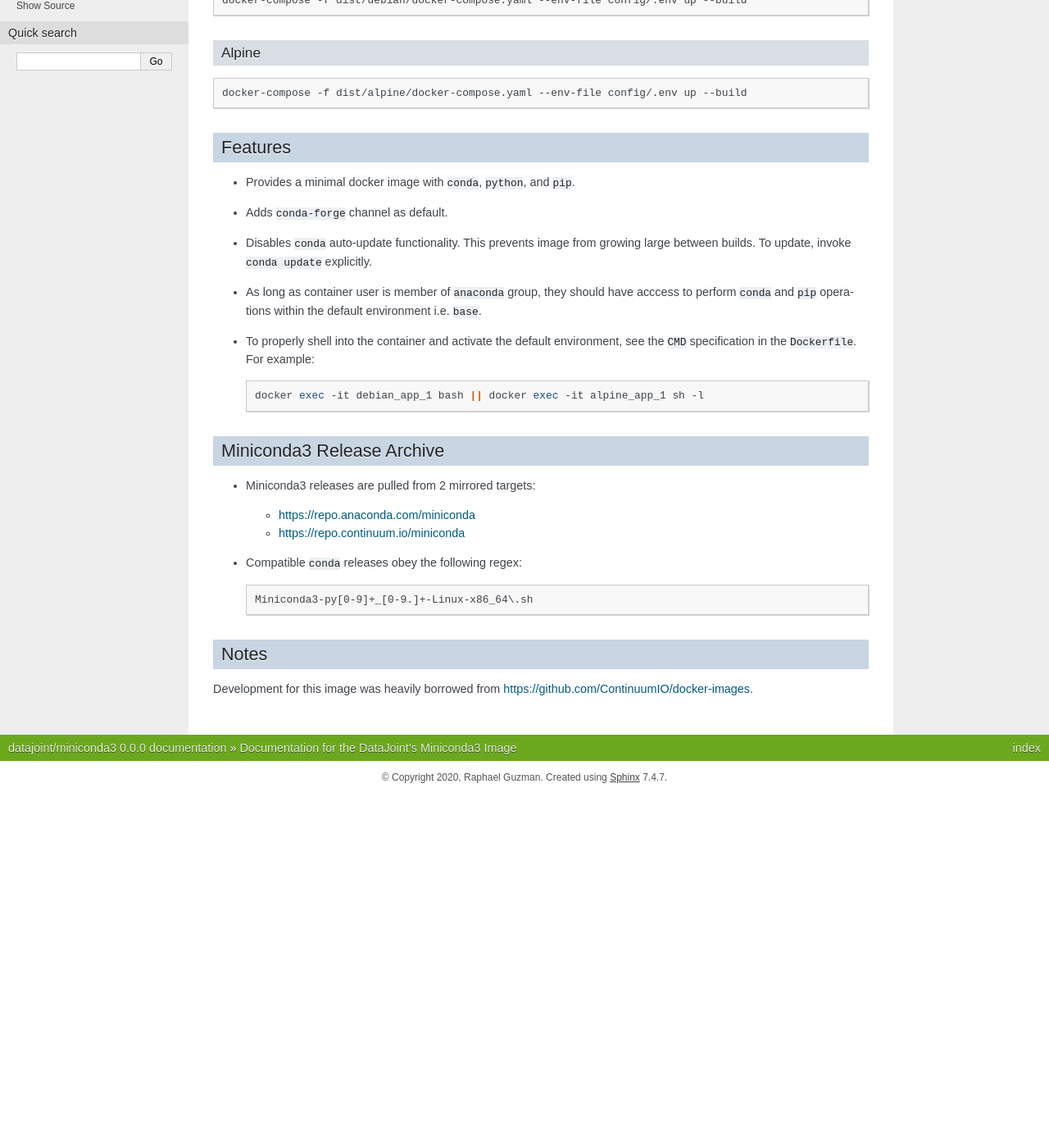
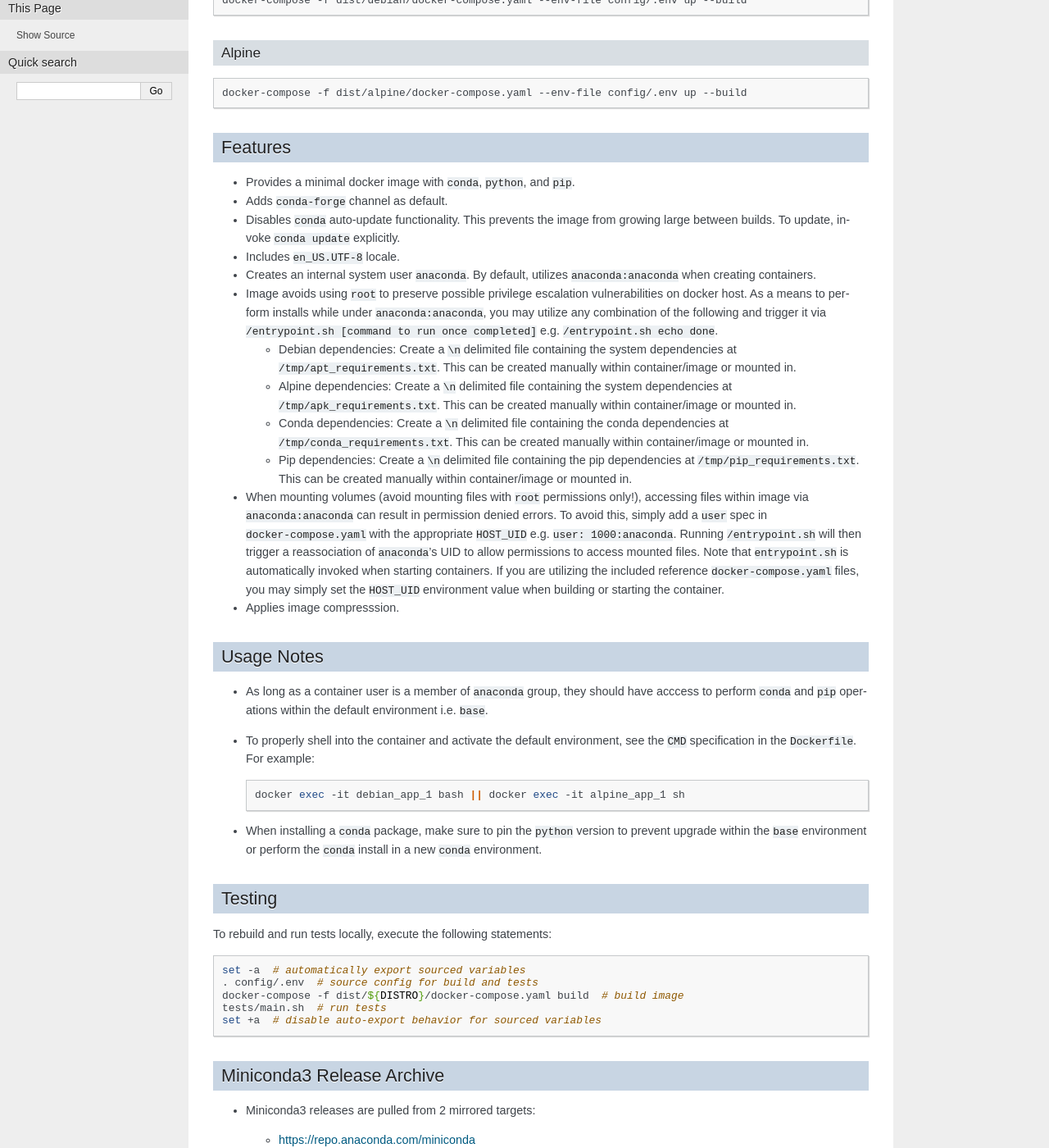
Before and after one commit to guzman-raphael/miniconda3, a Sphinx documentation site: the page built from docs/index.rst, in a window 1280 px wide and 1400 px high, scrolled down 302 px. Shown: the whole window at 82% size. Built offline with Sphinx 7.4.7, drawn with Linux system fonts in a browser that asks for light colours; before the commit the page ends 1270 px from its top, so only the background shows below that; some of the changed text lies outside the part shown.

Commit message:
Fix styling.

```diff
--- a/docs/index.rst
+++ b/docs/index.rst
@@ -28,13 +28,43 @@
 
 - Provides a minimal docker image with ``conda``, ``python``, and ``pip``.
 - Adds ``conda-forge`` channel as default.
-- Disables ``conda`` auto-update functionality. This prevents image from growing large between builds. To update, invoke ``conda update`` explicitly.
-- As long as container user is member of ``anaconda`` group, they should have acccess to perform ``conda`` and ``pip`` operations within the default environment i.e. ``base``.
+- Disables ``conda`` auto-update functionality. This prevents the image from growing large between builds. To update, invoke ``conda update`` explicitly.
+- Includes ``en_US.UTF-8`` locale.
+- Creates an internal system user ``anaconda``. By default, utilizes ``anaconda:anaconda`` when creating containers.
+- Image avoids using ``root`` to preserve possible privilege escalation vulnerabilities on docker host. As a means to perform installs while under ``anaconda:anaconda``, you may utilize any combination of the following and trigger it via ``/entrypoint.sh [command to run once completed]`` e.g. ``/entrypoint.sh echo done``.
+
+  - Debian dependencies: Create a ``\n`` delimited file containing the system dependencies at ``/tmp/apt_requirements.txt``. This can be created manually within container/image or mounted in.
+  - Alpine dependencies: Create a ``\n`` delimited file containing the system dependencies at ``/tmp/apk_requirements.txt``. This can be created manually within container/image or mounted in.
+  - Conda dependencies: Create a ``\n`` delimited file containing the conda dependencies at ``/tmp/conda_requirements.txt``. This can be created manually within container/image or mounted in.
+  - Pip dependencies: Create a ``\n`` delimited file containing the pip dependencies at ``/tmp/pip_requirements.txt``. This can be created manually within container/image or mounted in.
+
+- When mounting volumes (avoid mounting files with ``root`` permissions only!), accessing files within image via ``anaconda:anaconda`` can result in permission denied errors. To avoid this, simply add a ``user`` spec in ``docker-compose.yaml`` with the appropriate ``HOST_UID`` e.g. ``user: 1000:anaconda``. Running ``/entrypoint.sh`` will then trigger a reassociation of ``anaconda``'s UID to allow permissions to access mounted files. Note that ``entrypoint.sh`` is automatically invoked when starting containers. If you are utilizing the included reference ``docker-compose.yaml`` files, you may simply set the ``HOST_UID`` environment value when building or starting the container.
+- Applies image compresssion.
+
+Usage Notes
+***********
+
+- As long as a container user is a member of ``anaconda`` group, they should have acccess to perform ``conda`` and ``pip`` operations within the default environment i.e. ``base``.
 - To properly shell into the container and activate the default environment, see the ``CMD`` specification in the ``Dockerfile``. For example:
 
   .. code-block:: shell
 
-     docker exec -it debian_app_1 bash || docker exec -it alpine_app_1 sh -l
+     docker exec -it debian_app_1 bash || docker exec -it alpine_app_1 sh
+
+- When installing a ``conda`` package, make sure to pin the ``python`` version to prevent upgrade within the ``base`` environment or perform the ``conda`` install in a new ``conda`` environment.
+
+Testing
+*******
+
+To rebuild and run tests locally, execute the following statements:
+
+.. code-block:: shell
+
+   set -a  # automatically export sourced variables
+   . config/.env  # source config for build and tests
+   docker-compose -f dist/${DISTRO}/docker-compose.yaml build  # build image
+   tests/main.sh  # run tests
+   set +a  # disable auto-export behavior for sourced variables
 
 Miniconda3 Release Archive
 **************************
```
Also changed, not shown: other parts of docs/index.rst (+2 -2 lines), README.rst (+0 -12 lines), 6 other files.
